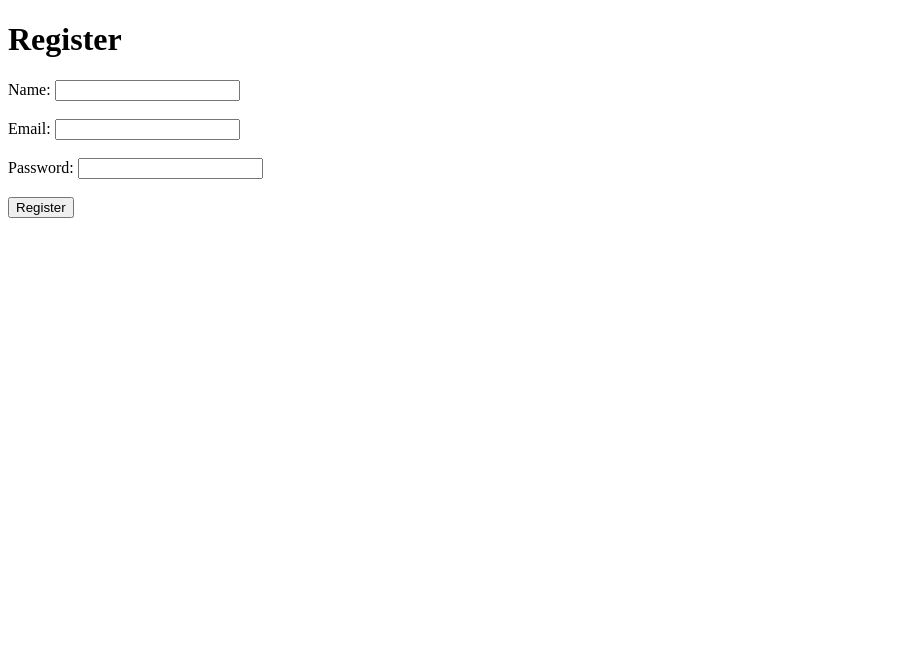
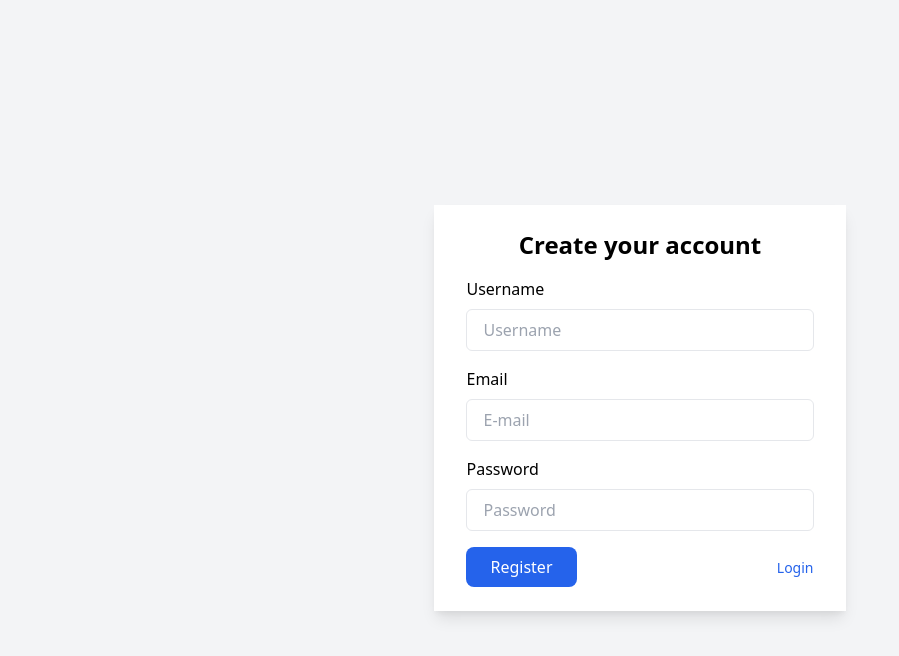
Before and after one commit to timnyambane/web-scrapper, a website: page public/register.html in a window 1280 px wide. Shown: the whole page, without its empty margins (0-899 px from the left). Drawn offline with nearby package versions, Linux system fonts and the light colour scheme.

Commit message:
HTML styled up

```diff
--- a/app.js
+++ b/app.js
@@ -27,12 +27,12 @@ app.use(express.static("public"));
 app.use(express.urlencoded({ extended: false }));
 
 // Register Route
-app.get("/", (req, res) => {
+app.get("/register", (req, res) => {
 	res.sendFile(__dirname + "/public/register.html");
 });
 
 // Login Route
-app.get("/login", (req, res) => {
+app.get("/", (req, res) => {
 	res.sendFile(__dirname + "/public/login.html");
 });
 
@@ -49,7 +49,7 @@ app.post("/register", (req, res) => {
 				// Handle any database error
 				res.send("Error occurred during registration.");
 			} else {
-				res.redirect("/login");
+				res.redirect("/");
 			}
 		}
 	);
--- a/public/register.html
+++ b/public/register.html
@@ -5,20 +5,42 @@
     <meta charset="UTF-8">
     <meta http-equiv="X-UA-Compatible" content="IE=edge">
     <meta name="viewport" content="width=device-width, initial-scale=1.0">
+    <link href="https://unpkg.com/tailwindcss@^2/dist/tailwind.min.css" rel="stylesheet">
     <title>Register</title>
 </head>
 
 <body>
-    <h1>Register</h1>
-    <form action="/register" method="POST">
-        <label for="name">Name:</label>
-        <input type="text" id="name" name="name" required><br><br>
-        <label for="email">Email:</label>
-        <input type="email" id="email" name="email" required><br><br>
-        <label for="password">Password:</label>
-        <input type="password" id="password" name="password" required><br><br>
-        <input type="submit" value="Register">
-    </form>
+
+    <div class="flex items-center justify-center min-h-screen bg-gray-100">
+        <div class="px-8 py-6 mt-4 text-left bg-white shadow-lg">
+            <h3 class="text-2xl font-bold text-center">Create your account</h3>
+            <form action="/register" method="POST">
+                <div class="mt-4">
+                    <div class="mt-2">
+                        <label class="block" for="name">Username<label>
+                                <input type="text" name="name" placeholder="Username" required
+                                    class="w-full px-4 py-2 mt-2 border rounded-md focus:outline-none focus:ring-1 focus:ring-blue-600">
+                    </div>
+                    <div class="mt-4">
+                        <label for="email" class="block" for="email">Email<label>
+                                <input type="email" id="email" name="email" placeholder="E-mail" required
+                                    class="w-full px-4 py-2 mt-2 border rounded-md focus:outline-none focus:ring-1 focus:ring-blue-600">
+                    </div>
+                    <div class="mt-4">
+                        <label for="password" class="block">Password<label>
+                                <input type="password" id="password" name="password" placeholder="Password" required
+                                    class="w-full px-4 py-2 mt-2 border rounded-md focus:outline-none focus:ring-1 focus:ring-blue-600">
+                    </div>
+                    <div class="flex items-baseline justify-between">
+                        <input type="submit" value="Register"
+                            class="px-6 py-2 mt-4 text-white bg-blue-600 rounded-lg hover:bg-blue-900">
+                        <a href="/" class="text-sm text-blue-600 hover:underline">Login</a>
+                    </div>
+                </div>
+            </form>
+        </div>
+    </div>
+
 </body>
 
 </html>
```
Also changed, not shown: public/login.html (+26 -8 lines), 1 other file.
